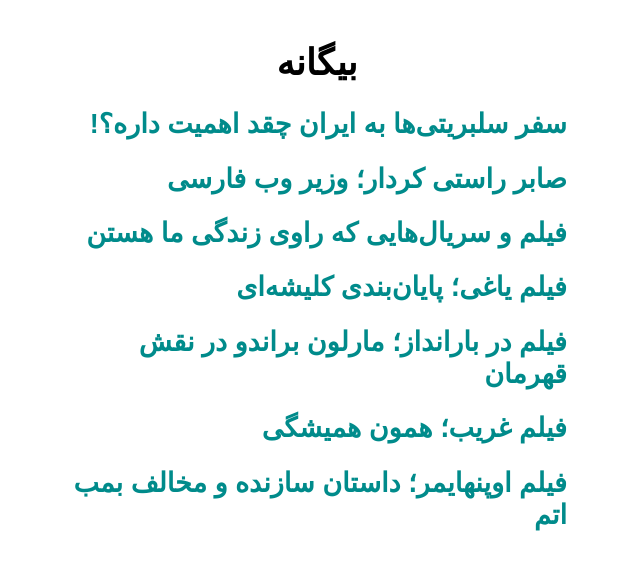
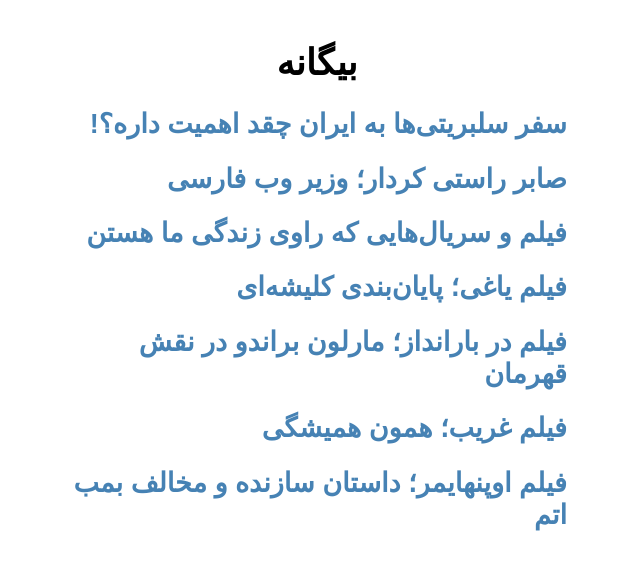
Before and after one commit to darkblog/darkblog.github.io, a Jekyll site: the page built from index.html, in a window 1280 px wide. Shown: the top 570 px of the page, without its empty margins (465-1105 px from the left). Built offline with Jekyll 4.4.1, drawn with Linux system fonts in a browser that asks for light colours.

Commit message:
Update index.html

```diff
--- a/index.html
+++ b/index.html
@@ -8,7 +8,7 @@
 <title>بیگانه</title>
 <meta name="description" content="بیگانه">
 <meta name="viewport" content="width=device-width">
-<style>body{font-family:sans-serif;font-size:large;margin:auto;padding:1em;max-width:500px}a{text-decoration:none;color:darkcyan}h1{text-align:center}</style>
+<style>body{font-family:sans-serif;font-size:large;margin:auto;padding:1em;max-width:500px}a{text-decoration:none;color:steelblue}h1{text-align:center}</style>
 </head>
 <body>
 <h1>بیگانه</h1>
```
